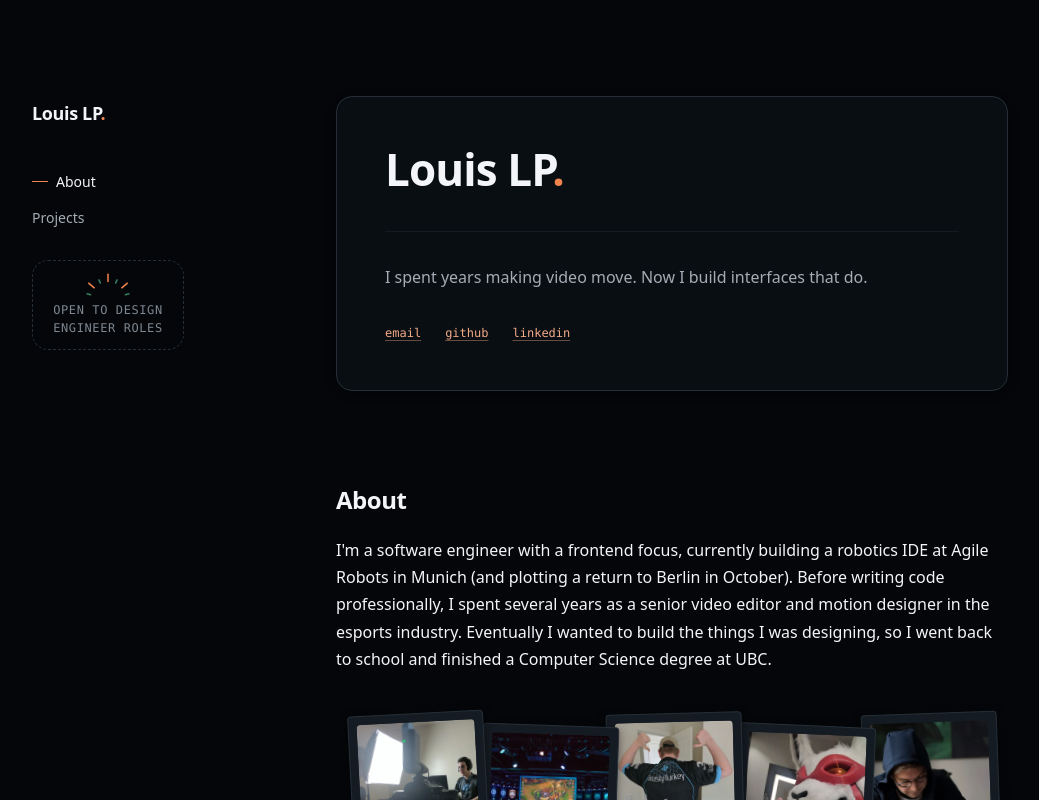
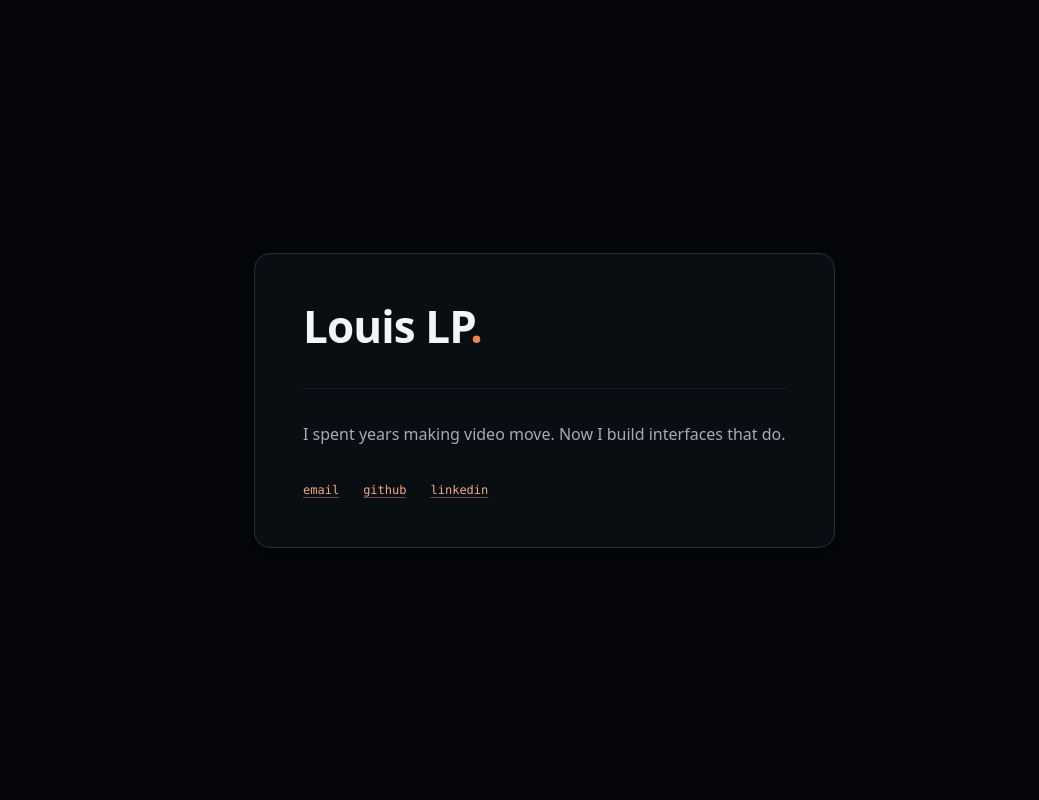
Before and after one commit to LouisLP/me, a Vue app: page / in a window 1280 px wide. Shown: the top 800 px of the page, without its empty margins (96-1135 px from the left). Built offline with nearby package versions, Linux system fonts and the light colour scheme; some icons are missing.

Commit message:
Center the business card in its own viewport-height hero (#3)
Split the hero out of the two-column layout into a standalone
full-height flex section, so the card lands centered on load and the
rail/content grid only appears once the visitor scrolls.

```diff
--- a/src/pages/HomePage.vue
+++ b/src/pages/HomePage.vue
@@ -21,16 +21,17 @@ onMounted(() => {
 </script>
 
 <template>
+  <div class="page">
+    <section class="hero" aria-label="Introduction">
+      <BusinessCard />
+    </section>
+
     <div class="layout">
       <header class="rail">
         <SiteNav :sections="sections" :active-id="activeId" />
       </header>
 
       <main class="content">
-      <section class="hero" aria-label="Introduction">
-        <BusinessCard />
-      </section>
-
         <section id="about" class="section">
           <h2 class="section-title">
             About
@@ -48,9 +49,18 @@ onMounted(() => {
         </section>
       </main>
     </div>
+  </div>
 </template>
 
 <style scoped>
+.hero {
+  display: flex;
+  align-items: center;
+  justify-content: center;
+  min-height: 100dvh;
+  padding: var(--space-gutter);
+}
+
 .layout {
   display: grid;
   grid-template-columns: 1fr;
```
Lines whose indentation alone changed are shown as unchanged.
